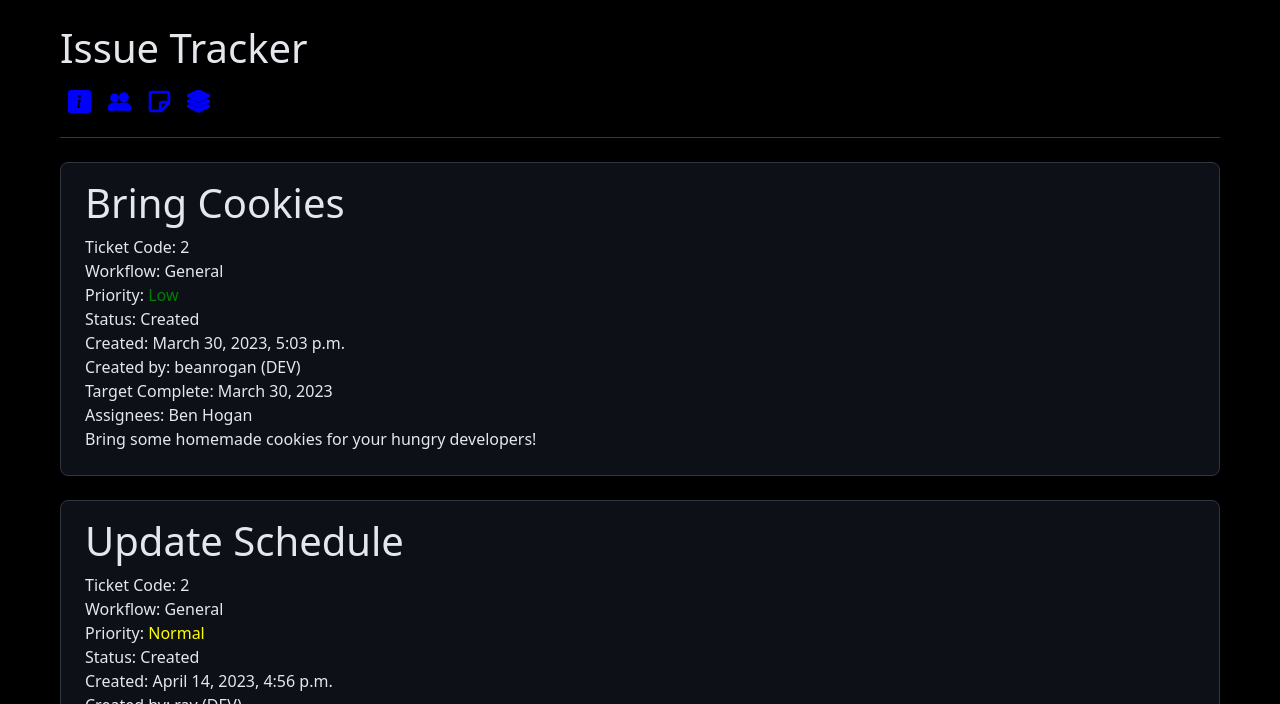
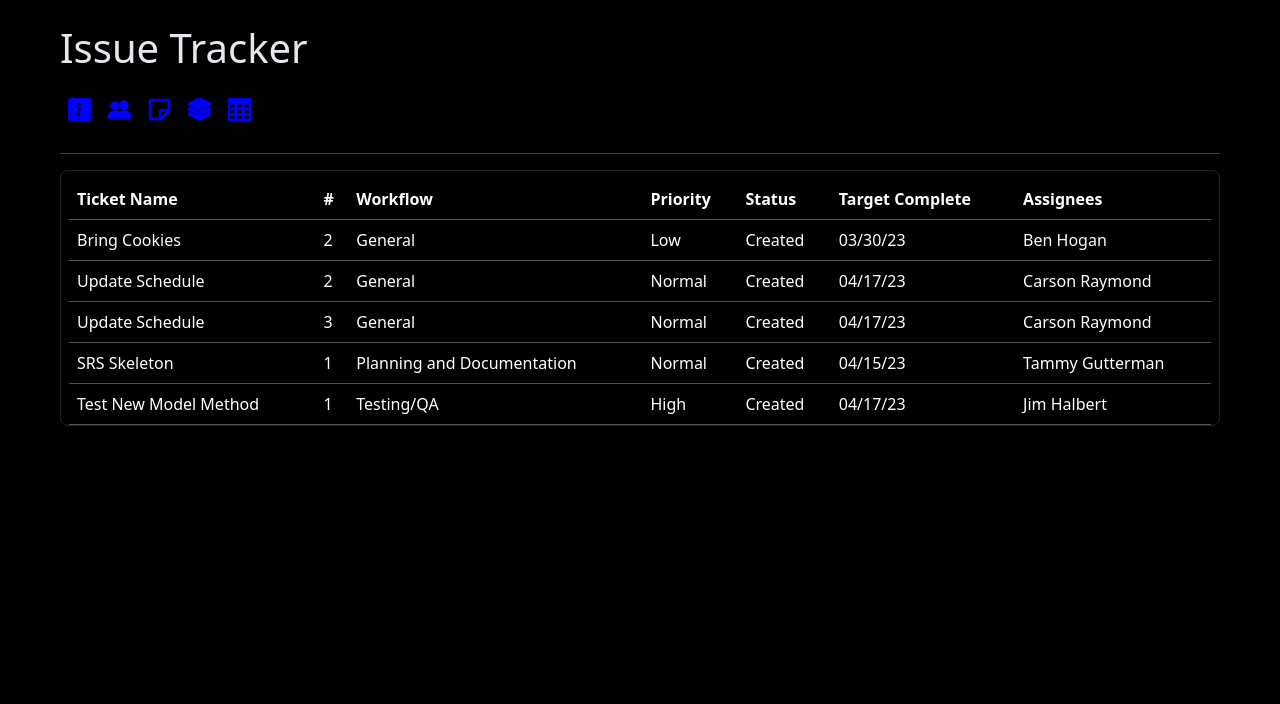
Before and after one commit to bhogan25/BugStacker, a Django app: page /projects/1 in a window 1280 px wide. Shown: the part 106-810 px from the top of the page. After the commit the page ends 532 px from the top, so only its background shows below. Run offline with Django 4.2, Linux system fonts and the light colour scheme; a user stored in the database is signed in; data comes from the database, SQL or seed files in the repository; both versions use the stored data as it was after the commit; style sheets or scripts are compiled from the project's sources; parts of the project's set-up code (start-up, migrations or seed data) failed here and were passed over; some libraries are stand-ins or nearby versions.

Commit message:
Ticket toggle view between table and card

```diff
--- a/BUGSTACKER/static/bugstacker/project.js
+++ b/BUGSTACKER/static/bugstacker/project.js
@@ -1,46 +1,85 @@
 // Execute after content has been loaded
 document.addEventListener('DOMContentLoaded', function () {
 
-  // // Boostrap Modal
+  // Boostrap Modal
   // const myModal = document.getElementById('myModal')
   // const myInput = document.getElementById('myInput')
   //   myModal.addEventListener('shown.bs.modal', () => {
   //   myInput.focus()
   // })
 
-  // Add color to task cards
-  // cards = document.querySelectorAll(".ticket-card")
+  const tableViewBtn = document.getElementById('tableViewBtn');
+  const cardViewBtn = document.getElementById('cardViewBtn');
 
-  // cards.forEach((e) => {
-  //   if (parseInt(e.dataset.priority) === 1) {
-  //     e.style.color = "yellow";
-  //   } else if (parseInt(e.dataset.priority) === 2) {
-  //     e.style.color = "orange";
-  //   } else if (parseInt(e.dataset.priority) === 3) {
-  //     e.style.color = "red";
-  //   }
-  // })
+  const table = document.getElementById('ticketTable');
+  const cards = document.getElementById('ticketCards');
 
 
-  // Add color to task table rows
+  tableViewBtn.onclick = function(event) {
+    event.preventDefault()
 
+    // Hide table btn & hide cards
+    // tableViewBtn.style.display = 'none';
+    setAllDisplayProps(tableViewBtn, 'none');
+    cards.style.display = 'none';
 
+    // Show card btn and show table
+    // cardViewBtn.style.display = 'block';
+    setAllDisplayProps(cardViewBtn, 'inline');
+    table.style.display = 'block';
+
+  }
+
+  cardViewBtn.onclick = function(event) {
+    event.preventDefault()
+
+    // Hide card btn & hide table
+    // cardViewBtn.style.display = 'none';
+    setAllDisplayProps(cardViewBtn, 'none');
+    table.style.display = 'none';
+
+    // Show table btn & show cards
+    // tableViewBtn.style.display = 'block';
+    setAllDisplayProps(tableViewBtn, 'inline');
+    cards.style.display = 'block';
+  }
 
 })
 
 
 
+function setAllDisplayProps(element, display) {
 
+  const displays = [
+    'inline',
+    'block',
+    'flex',
+    'grid',
+    'inline-block',
+    'inline-flex',
+    'inline-grid',
+    'none',
+  ]
 
+  // Check arguments
+  if (!(element instanceof HTMLElement) & !(element instanceof SVGElement)) {
+    throw new Error('Element must be an instance of an "HTMLElement" or "SVGElement.');
+  }
 
+  if (typeof display !== 'string') {
+    throw new Error('display property must be a string.');
+  }
 
+  if (!displays.includes(display)) {
+    throw new Error(`display type "${display}" not allowed.`);
+  }
 
-// function ProjectBoard() {
-//   return (
-//       <div>
-//           Hello!
-//       </div>
-//   );
-// }
+  // Set target element display
+  element.style.display = display;
 
-// ReactDOM.render(< />, document.querySelector("#"));
+  const children = element.children;
+
+  for (let i = 0; i < children.length; i++) {
+    setAllDisplayProps(children[i], display)
+  }
+}
--- a/BUGSTACKER/templates/bugstacker/project-board.html
+++ b/BUGSTACKER/templates/bugstacker/project-board.html
@@ -73,36 +73,50 @@
             <div class="d-flex">
 
                 {% comment %}<!-- tools -->{% endcomment %}
-                <div class="d-flex flex-wrap tools">
+                <div class="my-2 d-flex flex-wrap tools">
                         <div class="tool-bin my-2">
-                            <a class="p-2" data-bs-toggle="collapse" data-bs-target="#projectInfo" aria-expanded="false" aria-controls="collapseExample" style="text-decoration: none;">
+                            <a class="tool p-2" data-bs-toggle="collapse" data-bs-target="#projectInfo" aria-expanded="false" style="text-decoration: none;">
                                 <svg xmlns="http://www.w3.org/2000/svg" width="20" height="20" fill="currentColor" style="stroke: rgba(0, 0, 0, 0)" class="bi bi-info-square-fill tool" viewBox="0 0 16 16">
                                     <path d="M0 2a2 2 0 0 1 2-2h12a2 2 0 0 1 2 2v12a2 2 0 0 1-2 2H2a2 2 0 0 1-2-2V2zm8.93 4.588-2.29.287-.082.38.45.083c.294.07.352.176.288.469l-.738 3.468c-.194.897.105 1.319.808 1.319.545 0 1.178-.252 1.465-.598l.088-.416c-.2.176-.492.246-.686.246-.275 0-.375-.193-.304-.533L8.93 6.588zM8 5.5a1 1 0 1 0 0-2 1 1 0 0 0 0 2z"/>
                                 </svg>
                             </a>
                         </div>
                         <div class="tool-bin my-2">
-                            <a class="ms-auto p-2" data-bs-toggle="collapse" data-bs-target="#projectTeam" aria-expanded="false" aria-controls="collapseExample" style="text-decoration: none;">
+                            <a class="tool ms-auto p-2" data-bs-toggle="collapse" data-bs-target="#projectTeam" aria-expanded="false" style="text-decoration: none;">
                                 <svg xmlns="http://www.w3.org/2000/svg" width="20" height="20" fill="currentColor" class="bi bi-people-fill tool" viewBox="0 0 16 16">
                                     <path d="M7 14s-1 0-1-1 1-4 5-4 5 3 5 4-1 1-1 1H7Zm4-6a3 3 0 1 0 0-6 3 3 0 0 0 0 6Zm-5.784 6A2.238 2.238 0 0 1 5 13c0-1.355.68-2.75 1.936-3.72A6.325 6.325 0 0 0 5 9c-4 0-5 3-5 4s1 1 1 1h4.216ZM4.5 8a2.5 2.5 0 1 0 0-5 2.5 2.5 0 0 0 0 5Z"/>
                                 </svg>
                             </a>
                         </div>
-                        <div class="my-2">
-                            <a class="text-primary ms-auto p-2" data-bs-toggle="modal" data-bs-target="#ticketFormModal">
+                        <div class="tool-bin my-2">
+                            <a class="tool text-primary ms-auto p-2" data-bs-toggle="modal" data-bs-target="#ticketFormModal">
                                 <svg xmlns="http://www.w3.org/2000/svg" width="20" height="20" fill="currentColor" class="bi bi-sticky tool" viewBox="0 0 16 16">
                                     <path d="M2.5 1A1.5 1.5 0 0 0 1 2.5v11A1.5 1.5 0 0 0 2.5 15h6.086a1.5 1.5 0 0 0 1.06-.44l4.915-4.914A1.5 1.5 0 0 0 15 8.586V2.5A1.5 1.5 0 0 0 13.5 1h-11zM2 2.5a.5.5 0 0 1 .5-.5h11a.5.5 0 0 1 .5.5V8H9.5A1.5 1.5 0 0 0 8 9.5V14H2.5a.5.5 0 0 1-.5-.5v-11zm7 11.293V9.5a.5.5 0 0 1 .5-.5h4.293L9 13.793z"/>
                                 </svg>
                             </a>
                         </div>
-                        <div class="my-2">
-                            <a class="text-primary ms-auto p-2" data-bs-toggle="modal" data-bs-target="#workflowFormModal">
+                        <div class="tool-bin my-2">
+                            <a class="tool text-primary ms-auto p-2" data-bs-toggle="modal" data-bs-target="#workflowFormModal">
                                 <svg xmlns="http://www.w3.org/2000/svg" width="20" height="20" fill="currentColor" class="bi bi-stack tool" viewBox="0 0 16 16">
                                     <path d="m14.12 10.163 1.715.858c.22.11.22.424 0 .534L8.267 15.34a.598.598 0 0 1-.534 0L.165 11.555a.299.299 0 0 1 0-.534l1.716-.858 5.317 2.659c.505.252 1.1.252 1.604 0l5.317-2.66zM7.733.063a.598.598 0 0 1 .534 0l7.568 3.784a.3.3 0 0 1 0 .535L8.267 8.165a.598.598 0 0 1-.534 0L.165 4.382a.299.299 0 0 1 0-.535L7.733.063z"/>
                                     <path d="m14.12 6.576 1.715.858c.22.11.22.424 0 .534l-7.568 3.784a.598.598 0 0 1-.534 0L.165 7.968a.299.299 0 0 1 0-.534l1.716-.858 5.317 2.659c.505.252 1.1.252 1.604 0l5.317-2.659z"/>
                                 </svg>
                             </a>
                         </div>
+                        <div class="tool-bin my-2">
+                            <a class="tool text-primary ms-auto p-2" id="tableViewBtn">
+                                <svg xmlns="http://www.w3.org/2000/svg" width="20" height="20" fill="currentColor" class="bi bi-table tool toggle-tickets" viewBox="0 0 16 16">
+                                    <path d="M0 2a2 2 0 0 1 2-2h12a2 2 0 0 1 2 2v12a2 2 0 0 1-2 2H2a2 2 0 0 1-2-2V2zm15 2h-4v3h4V4zm0 4h-4v3h4V8zm0 4h-4v3h3a1 1 0 0 0 1-1v-2zm-5 3v-3H6v3h4zm-5 0v-3H1v2a1 1 0 0 0 1 1h3zm-4-4h4V8H1v3zm0-4h4V4H1v3zm5-3v3h4V4H6zm4 4H6v3h4V8z"/>
+                                </svg>
+                            </a>
+                            <a class="tool text-primary ms-auto p-2" id="cardViewBtn" style="display: none">
+                                <svg xmlns="http://www.w3.org/2000/svg" width="20" height="20" fill="currentColor" class="bi bi-card-heading tool toggle-tickets" viewBox="0 0 16 16">
+                                    <path d="M14.5 3a.5.5 0 0 1 .5.5v9a.5.5 0 0 1-.5.5h-13a.5.5 0 0 1-.5-.5v-9a.5.5 0 0 1 .5-.5h13zm-13-1A1.5 1.5 0 0 0 0 3.5v9A1.5 1.5 0 0 0 1.5 14h13a1.5 1.5 0 0 0 1.5-1.5v-9A1.5 1.5 0 0 0 14.5 2h-13z"/>
+                                    <path d="M3 8.5a.5.5 0 0 1 .5-.5h9a.5.5 0 0 1 0 1h-9a.5.5 0 0 1-.5-.5zm0 2a.5.5 0 0 1 .5-.5h6a.5.5 0 0 1 0 1h-6a.5.5 0 0 1-.5-.5zm0-5a.5.5 0 0 1 .5-.5h9a.5.5 0 0 1 .5.5v1a.5.5 0 0 1-.5.5h-9a.5.5 0 0 1-.5-.5v-1z"/>
+                                </svg>
+                            </a>
+                        </div>
+
 
                     {% comment %}<!-- Project Info -->{% endcomment %}
                     <div class="collapse w-100 my-2" id="projectInfo">
@@ -141,7 +155,7 @@
             </div>
             <hr>
             {% comment %}<!-- Ticket cards -->{% endcomment %}
-            <div style="display: block">
+            <div style="display: none" id="ticketCards">
                 {% for ticket in project.all_tickets %}
                 <div class="ticket-card center bubble pt-3 my-4 pb-2 px-4 rounded-3" id="t_{{ ticket.code }}">
                     <h1>{{ ticket.name }}</h1>
@@ -161,7 +175,7 @@
             </div>
 
             {% comment %}<!-- Ticket table -->{% endcomment %}
-            <div style="display: block" class="bubble px-2 pt-2 border border-dark rounded-3 overflow-x-auto">
+            <div style="display: block" class="bubble px-2 pt-2 border border-dark rounded-3 overflow-x-auto" id="ticketTable">
                 <table class="mb-0 pb-0 table table-dark table-hover">
                     <thead>
                         <tr class="table-dark">
```
Also changed, not shown: db.sqlite3.
